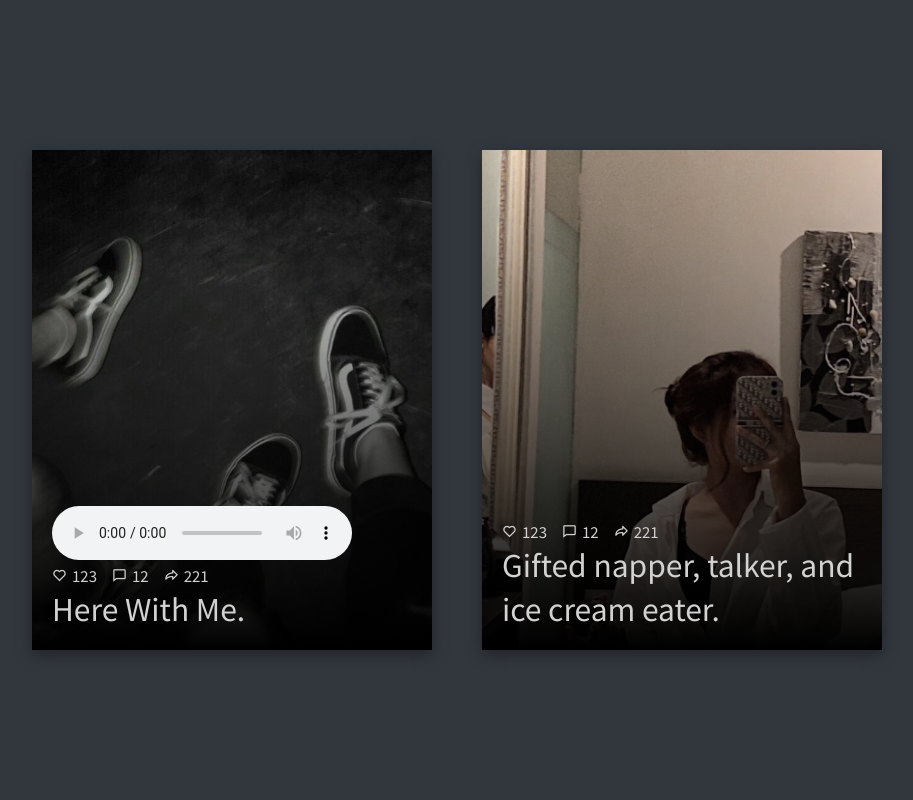
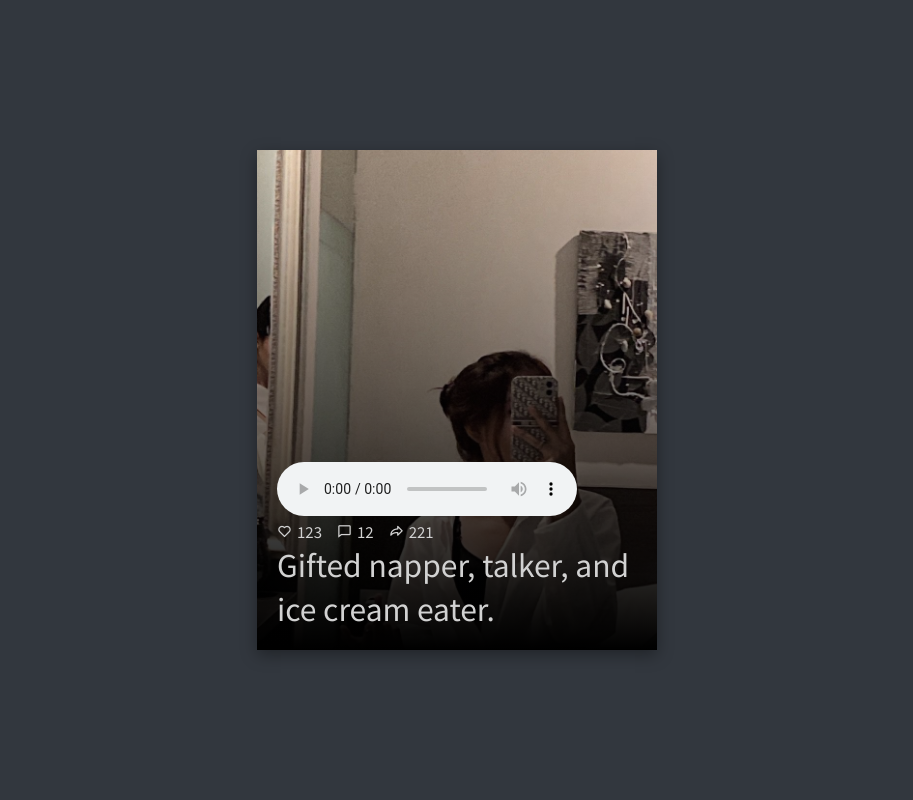
Before and after one commit to tamisbmxx4/cardblog, a plain HTML site: page index.html in a window 1280 px wide. Shown: the whole page, without its empty margins (158-1071 px from the left). Drawn offline with nearby package versions, Linux system fonts and the light colour scheme.

Commit message:
Update index.html

```diff
--- a/index.html
+++ b/index.html
@@ -17,49 +17,11 @@
 <body>
 
     <div class="card">
-        <div class="image" style="background-image: url(./images/davide-pietralunga-m-4HF0tMApI-unsplash.jpg);"></div>
+        <div class="image" style="background-image: url(./images/brooke-cagle-ICFPv3xJY90-unsplash.jpg);"></div>
         <div class="content">
-            <audio controls="true">
+          <audio controls="true">
                 <source src="audio/Ngoni.mp3" type="audio/mpeg">
             </audio>
-            <div class="info">
-                <i class="bx bx-heart"></i>
-                <span>123</span>
-                <i class="bx bx-comment"></i>
-                <span>12</span>
-                <i class="bx bx-share bx-flip-horizontal"></i>
-                <span>221</span>
-            </div>
-            <div class="header">
-                Here With Me.
-            </div>
-            <div class="footer">
-                <div class="preview">
-                    … Watch the sunrise along the coast
-                        As we're both getting old
-                        I can't describe what I'm feeling
-                        And all I know is we're going home
-                        So please don't let me go, oh
-                        Don't let me go, oh-oh-oh
-                        … And if it's right
-                        I don't care how long it takes
-                        As long as I'm with you
-                        I've got a smile on my face
-                        Save your tears, it'll be okay
-                        All I know is you're here with me
-                        Oh, oh, oh, oh-oh-oh-oh-oh 🎵
-                </div>
-
-                <button class="btn">
-                    Hi, Nanda 👋
-                </button>
-            </div>
-        </div>
-    </div>
-
-    <div class="card">
-        <div class="image" style="background-image: url(./images/brooke-cagle-ICFPv3xJY90-unsplash.jpg);"></div>
-        <div class="content">
             <div class="info">
                 <i class="bx bx-heart"></i>
                 <span>123</span>
@@ -76,7 +38,7 @@
                     “Love yourself instead of loving the idea of other people loving you. 💕”
                 </div>
                 <button class="btn">
-                    Ananda Zalwa Sabita
+                    Ananda Zhalwa Sabita
                 </button>
             </div>
         </div>
```
